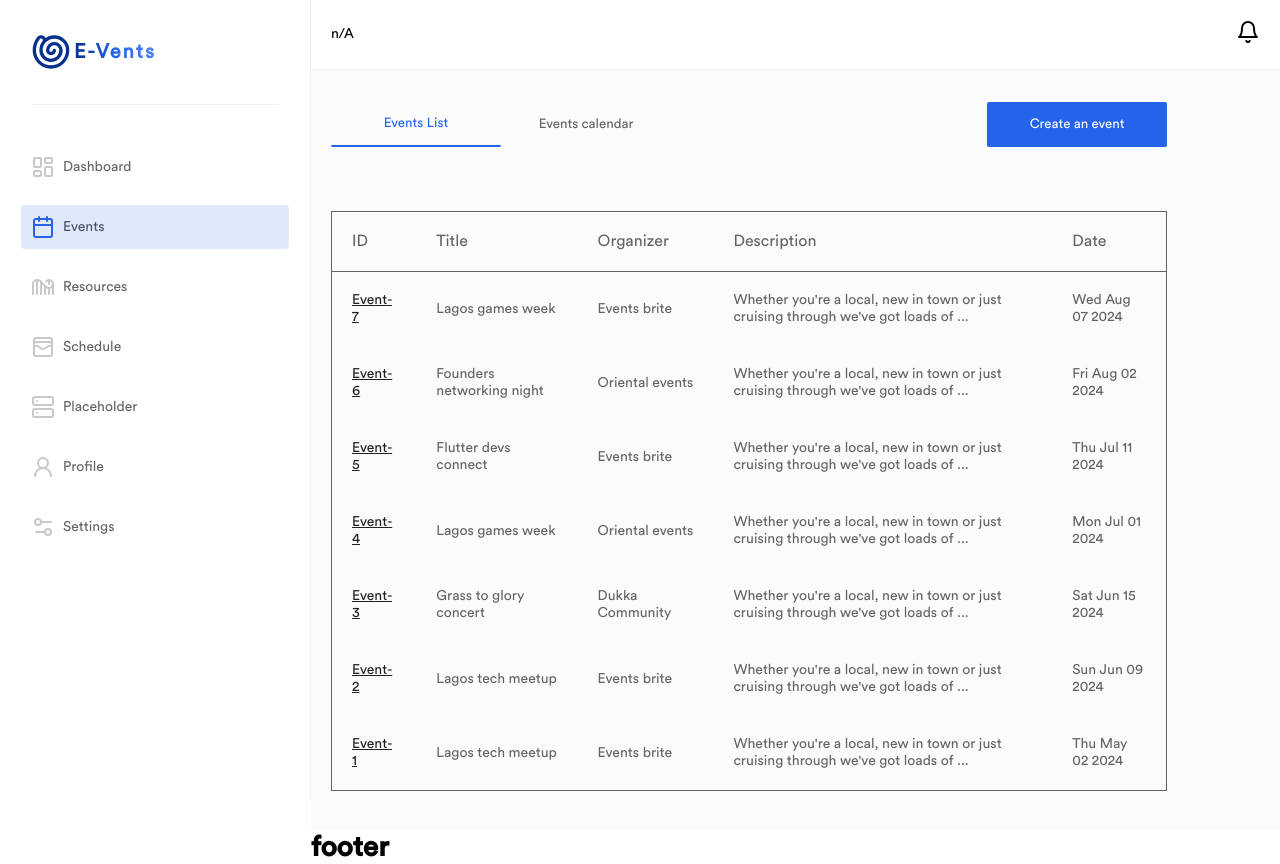
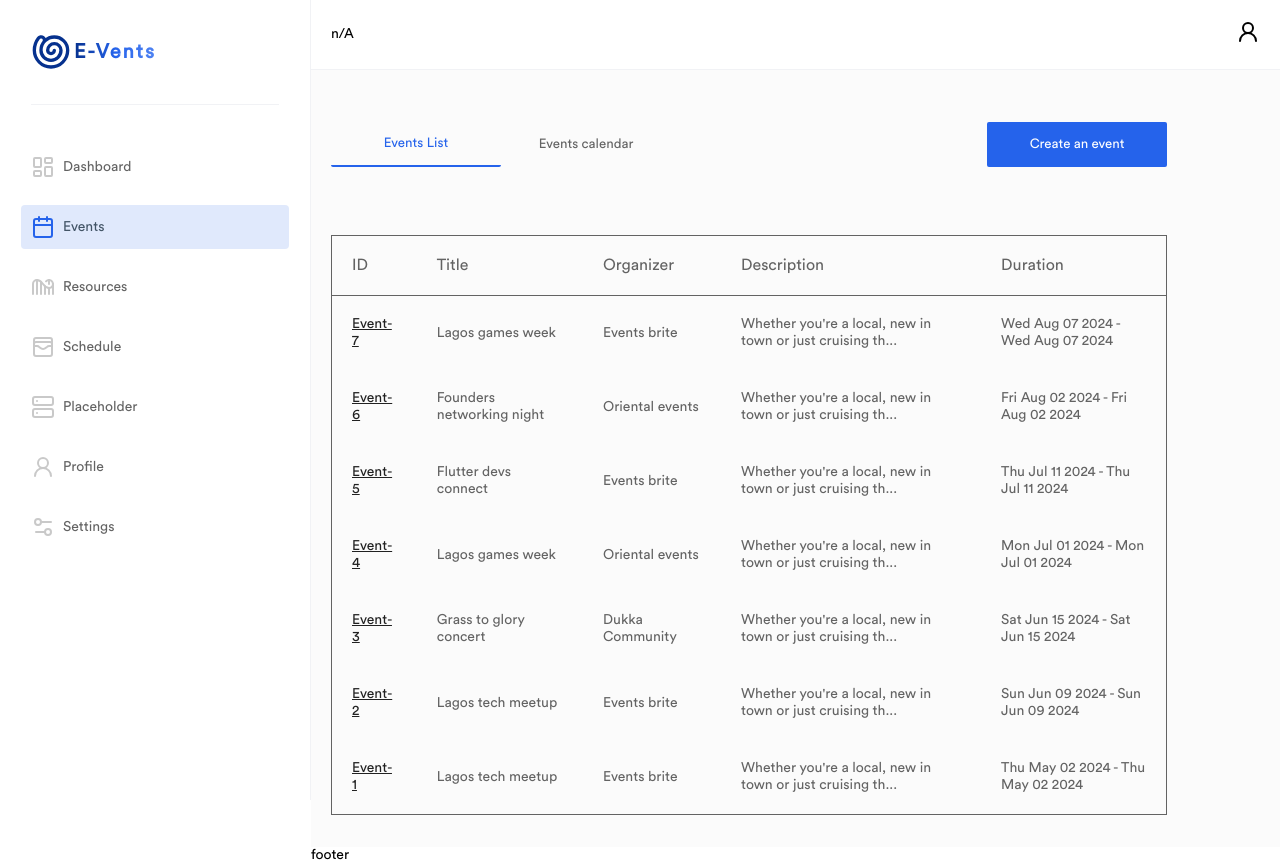
Before and after one commit to yemiOdetola/rid, a React (Create React App) app: page /events in a window 1280 px wide. Built offline with nearby package versions, Linux system fonts and the light colour scheme.

Commit message:
wip: edit, delete, create  event init

```diff
--- a/src/components/events-table.tsx
+++ b/src/components/events-table.tsx
@@ -9,7 +9,8 @@ interface Props {
 
 const EventsTable = ({ events, viewEvent }: Props) => {
   const renderTableRows = () => {
-    return events.map((event, index) => (
+    return events
+      .map((event, index) => (
         <tr key={`event-${index}`}>
           <td
             className="underline"
@@ -21,11 +22,15 @@ const EventsTable = ({ events, viewEvent }: Props) => {
           <td data-column="Title">{event.title}</td>
           <td data-column="Organizer">{event.organizer}</td>
           <td data-column="Description">
-          {event.description.substring(0, 80)}...
+            {event.description.substring(0, 55)}...
           </td>
-        <td data-column="Date">{event.start.toDateString()}</td>
+          <td data-column="Duration">
+            {new Date(event.start).toDateString()} -{" "}
+            {new Date(event.end).toDateString()}
+          </td>
         </tr>
-    )).reverse();
+      ))
+      .reverse();
   };
 
   if (!events || events.length === 0) {
@@ -45,7 +50,7 @@ const EventsTable = ({ events, viewEvent }: Props) => {
           <th>Title</th>
           <th>Organizer</th>
           <th>Description</th>
-          <th>Date</th>
+          <th>Duration</th>
         </tr>
       </thead>
       <tbody>{renderTableRows()}</tbody>
--- a/src/components/layout/footer.tsx
+++ b/src/components/layout/footer.tsx
@@ -3,7 +3,7 @@ import React from "react";
 export default function footer() {
   return (
     <>
-      <h1>footer</h1>
+      <span>footer</span>
     </>
   );
 }
--- a/src/components/layout/header.tsx
+++ b/src/components/layout/header.tsx
@@ -1,5 +1,5 @@
 import React, { useRef, useState } from "react";
-import { Bell, Menu, Shell } from "lucide-react";
+import { Bell, Menu, Shell, User2 } from "lucide-react";
 import Drawer from "../drawer";
 import { menuItems } from "../../utils/data";
 import { renderItems } from "./menu-items";
@@ -33,10 +33,10 @@ export default function Header({ title }: HeaderProps) {
           >
             <div className="drawer-logo">
               <div className="logo">
-                <div className="logo">
+                {/* <div className="logo">
                   <Shell />
                   <span>e-vents</span>
-                </div>
+                </div> */}
               </div>
             </div>
             {renderItems({ menuItems, toggleDrawerState })}
@@ -47,7 +47,7 @@ export default function Header({ title }: HeaderProps) {
         <span className="title">{title || "n/A"}</span>
         <div className="menu-section">
           <button className="notification">
-            <Bell />
+            <User2 />
           </button>
         </div>
       </header>
--- a/src/pages/events/index.tsx
+++ b/src/pages/events/index.tsx
@@ -1,4 +1,4 @@
-import { useContext, useState } from "react";
+import { useContext, useEffect, useState } from "react";
 import { DateTime } from "luxon";
 import { X } from "lucide-react";
 import { Calendar, luxonLocalizer } from "react-big-calendar";
@@ -13,10 +13,21 @@ import { AppContext } from "../../store/Context";
 export default function Events() {
   const { events, deleteEvent } = useContext(AppContext)!;
   const [tab, setTab] = useState<"list" | "calendar">("list");
+  const [eventObjs, setEventObjs] = useState<Event[]>(events);
   const [drawerState, toggleDrawerState] = useState<boolean>(false);
   const [drawerType, setDrawerType] = useState<"edit" | "view">("view");
   const [currentEvent, setCurrentEvent] = useState<Event | null>(null);
   const localizer = luxonLocalizer(DateTime);
+
+  useEffect(() => {
+    const ele = [];
+    for (let ev of events) {
+      ev.start = new Date(ev.start);
+      ev.end = new Date(ev.start);
+      ele.push(ev);
+    }
+    setEventObjs(ele);
+  }, [events]);
 
   const viewEvent = (event: Event) => {
     setDrawerType("view");
@@ -63,7 +74,7 @@ export default function Events() {
         {tab === "calendar" ? (
           <Calendar
             localizer={localizer}
-            events={events}
+            events={eventObjs}
             style={{ height: "80vh" }}
             onSelectEvent={viewEvent}
           />
--- a/src/store/Context.tsx
+++ b/src/store/Context.tsx
@@ -15,7 +15,12 @@ const AppContext = createContext<AppState | undefined>(undefined);
 
 const AppProvider: React.FC<{ children: React.ReactNode }> = ({ children }) => {
   const [selectedEvent, setSelectedEvent] = useState<Event | null>(null);
-  const [events, setEvents] = useState<Event[]>([]);
+  const [events, setEvents] = useState<Event[]>(() => {
+    const storedEvents = localStorage.getItem("events");
+    return storedEvents !== null && storedEvents !== "[]"
+      ? JSON.parse(storedEvents)
+      : baseEvents;
+  });
 
   useEffect(() => {
     const storedEvents = localStorage.getItem("events");
--- a/src/styles/_base.scss
+++ b/src/styles/_base.scss
@@ -38,6 +38,9 @@ button {
     box-shadow: 0 0 0 2px config.$light-gray, 0 0 0 4px config.$lite-gray;
   }
 }
+.rbc-toolbar .rbc-toolbar-label {
+  margin: 1.25rem 0;
+}
 
 /**
 |--------------------------------------------------
--- a/src/styles/components/_drawer.scss
+++ b/src/styles/components/_drawer.scss
@@ -7,7 +7,11 @@
   z-index: 999;
   padding: config.$spacing;
   width: 75%;
+  padding-top: 6rem;
   max-width: 400px;
+  @media (min-width: 992px) {
+    padding-top: 2rem;
+  }
   &--left {
     left: 0;
     transform: translateX(-100%);
--- a/src/styles/components/_header.scss
+++ b/src/styles/components/_header.scss
@@ -1,4 +1,9 @@
 .mobile-top-bar {
+  position: sticky;
+  top: 0;
+  left: 0;
+  right: 0;
+  z-index: 99999;
   display: flex;
   justify-content: space-between;
   align-items: center;
--- a/src/styles/components/_table.scss
+++ b/src/styles/components/_table.scss
@@ -11,6 +11,7 @@ table.events {
     font-weight: bold;
     font-size: config.$font-md;
     color: config.$body;
+    word-break: break-all;
     border-bottom: 1px solid config.$gray;
   }
 
@@ -49,6 +50,7 @@ table.events {
       border: none;
       position: relative;
       padding-left: 50%;
+      word-break: break-all;
       &:before {
         position: absolute;
         top: 32%;
--- a/src/styles/pages/_dashboard.scss
+++ b/src/styles/pages/_dashboard.scss
@@ -21,12 +21,15 @@
     }
     .tiles {
       display: flex;
+      flex-direction: column;
       justify-content: flex-start;
       gap: 1%;
       margin-top: 1.25rem;
       width: 100%;
+      @media (min-width: 992px) {
+        flex-direction: row;
+      }
       .tile {
-        width: 100%;
         padding: 1rem;
         border-radius: 8px;
         background-color: config.$olive;
@@ -36,6 +39,7 @@
         flex-direction: column;
         justify-content: space-between;
         position: relative;
+        margin-bottom: 1rem;
         transition: 0.25s ease-in-out;
         @media (min-width: 1024px) {
           width: 30%;
--- a/src/styles/pages/_events.scss
+++ b/src/styles/pages/_events.scss
@@ -1,22 +1,30 @@
 .events-container {
   padding: 2rem 0;
   width: 100%;
-  @media (min-width: 1024px) {
+  @media (min-width: 1200px) {
     width: 90%;
   }
   .header {
     display: flex;
+    flex-direction: column;
     justify-content: space-between;
     align-items: center;
-    margin-bottom: 4rem;
+    margin-bottom: 3rem;
+    @media (min-width: 992px) {
+      flex-direction: row;
+    }
     button {
       height: 45px;
       text-align: center;
       cursor: pointer;
       border-radius: 0.125rem;
       color: #fff;
-      width: 180px;
+      width: 150px;
       background-color: config.$primary;
+      margin: 20px 0;
+      @media (min-width: 992px) {
+        width: 180px;
+      }
     }
     .button-group {
       display: flex;
@@ -28,6 +36,7 @@
         width: 50%;
         color: config.$gray;
         transition: all 0.125s ease-in-out;
+        margin: 0;
         &.active {
           color: config.$primary;
           border-bottom: 2px solid config.$primary;
@@ -45,7 +54,7 @@ h3.title {
 
 .open-event {
   position: relative;
-  padding: 3rem 0 1rem;
+  padding: 1rem 0;
   svg {
     position: absolute;
     top: 0;
```
Lines whose indentation alone changed are shown as unchanged.
